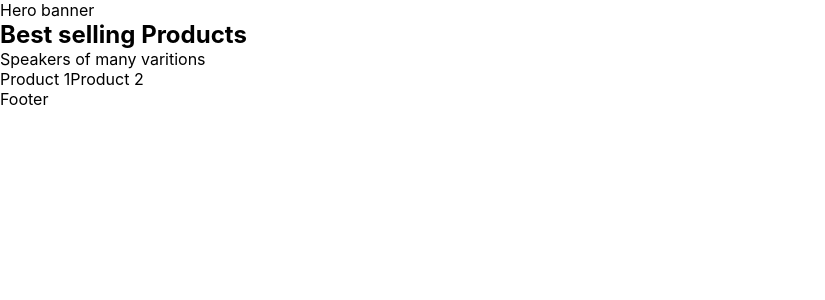
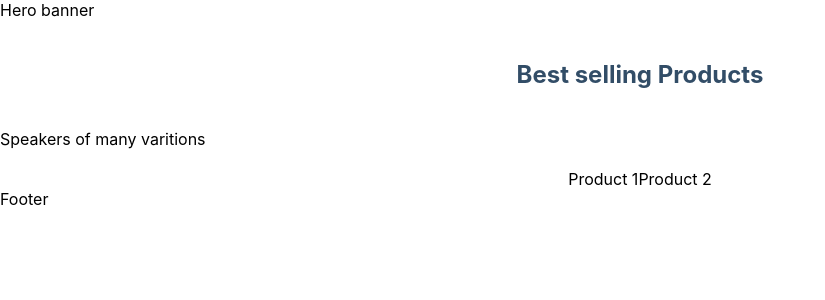
Before and after one commit to jcochran206/shopsanitystripe, a Next.js app: page / in a window 1280 px wide. Shown: the top 300 px of the page, without its empty margins (0-825 px from the left). Built offline with nearby package versions, Linux system fonts and the light colour scheme.

Commit message:
added components

```diff
--- /dev/null
+++ b/components/Cart.jsx
@@ -0,0 +1,9 @@
+import React from 'react'
+
+const Cart = () => {
+  return (
+    <div>Cart</div>
+  )
+}
+
+export default Cart
--- /dev/null
+++ b/components/Footer.jsx
@@ -0,0 +1,9 @@
+import React from 'react'
+
+const Footer = () => {
+  return (
+    <div>Footer</div>
+  )
+}
+
+export default Footer
--- /dev/null
+++ b/components/FooterBanner.jsx
@@ -0,0 +1,9 @@
+import React from 'react'
+
+const FooterBanner = () => {
+  return (
+    <div>FooterBanner</div>
+  )
+}
+
+export default FooterBanner
--- /dev/null
+++ b/components/HeroBanner.jsx
@@ -0,0 +1,9 @@
+import React from 'react'
+
+const HeroBanner = () => {
+  return (
+    <div>HeroBanner</div>
+  )
+}
+
+export default HeroBanner
--- /dev/null
+++ b/components/Layout.jsx
@@ -0,0 +1,9 @@
+import React from 'react'
+
+const Layout = () => {
+  return (
+    <div>Layout</div>
+  )
+}
+
+export default Layout
--- /dev/null
+++ b/components/NavBar.jsx
@@ -0,0 +1,9 @@
+import React from 'react'
+
+const NavBar = () => {
+  return (
+    <div>NavBar</div>
+  )
+}
+
+export default NavBar
--- /dev/null
+++ b/components/Product.jsx
@@ -0,0 +1,9 @@
+import React from 'react'
+
+const Product = () => {
+  return (
+    <div>Product</div>
+  )
+}
+
+export default Product
--- /dev/null
+++ b/components/index.js
@@ -0,0 +1,7 @@
+export {default as Footer} from './Footer';
+export {default as Layout} from './Layout';
+export {default as NavBar} from './NavBar';
+export {default as Product} from './Product';
+export {default as FooterBanner} from './FooterBanner';
+export {default as HeroBanner} from './HeroBanner';
+export {default as Cart} from './Cart';
--- a/pages/index.js
+++ b/pages/index.js
@@ -1,4 +1,6 @@
 import React from 'react'
+
+import {Product, FooterBanner, HeroBanner} from '../components'
 
 const Home = () => {
   return (
@@ -6,11 +8,11 @@
     Hero banner
 
     <div>
-      <h2>Best selling Products</h2>
+      <h2 className='products-heading'>Best selling Products</h2>
       <p>Speakers of many varitions</p>
     </div>
 
-    <div>
+    <div className='products-container'>
       {['Product 1', 'Product 2'].map((product) => product)}
     </div>
 
```
Also changed, not shown: .babelrc (deleted), .eslintrc.json.
